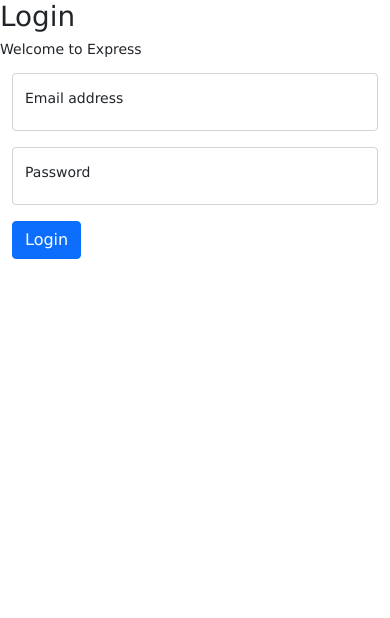
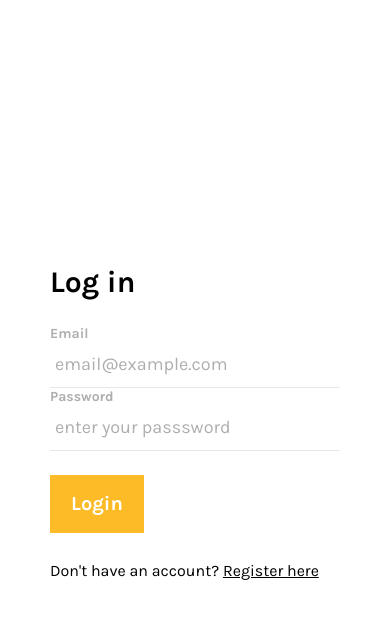
Before and after one commit to chris19960730/stocks-tracker, a website: page public/login.html in a window 390 px wide. Drawn offline with nearby package versions, Linux system fonts and the light colour scheme.

Commit message:
using templates for login/register page

```diff
--- a/public/login.html
+++ b/public/login.html
@@ -7,39 +7,71 @@
       integrity="sha384-BmbxuPwQa2lc/FVzBcNJ7UAyJxM6wuqIj61tLrc4wSX0szH/Ev+nYRRuWlolflfl"
       crossorigin="anonymous"
     />
+
+    <link
+      href="https://fonts.googleapis.com/css?family=Karla:400,700&display=swap"
+      rel="stylesheet"
+    />
+    <link
+      rel="stylesheet"
+      href="https://cdn.materialdesignicons.com/4.8.95/css/materialdesignicons.min.css"
+    />
     <link rel="stylesheet" href="/stylesheets/style.css" />
+    <link rel="stylesheet" href="stylesheets/login.css" />
   </head>
 
   <body>
-    <h1>Login</h1>
-    <p>Welcome to Express</p>
-    <div class="container">
-      <form action="/login/" method="post">
-        <div class="form-floating mb-3">
+    <main>
+      <div class="container-fluid">
+        <div class="row">
+          <div class="col-sm-6 login-section-wrapper">
+            <div class="login-wrapper my-auto">
+              <h1 class="login-title">Log in</h1>
+              <form action="/login" method="post">
+                <div class="form-group">
+                  <label for="email">Email</label>
                   <input
                     type="email"
+                    name="email"
+                    id="email"
                     class="form-control"
-            id="email"
-            name="email"
-            placeholder="example@example.com"
+                    placeholder="email@example.com"
                   />
-          <label for="email">Email address</label>
                 </div>
-        <div class="form-floating mb-3">
+                <div class="form-group mb-4">
+                  <label for="password">Password</label>
                   <input
                     type="password"
+                    name="password"
+                    id="password"
                     class="form-control"
-            id="password"
-            name="password"
-            placeholder="Password"
+                    placeholder="enter your passsword"
                   />
-          <label for="password">Password</label>
                 </div>
-        <div class="form-floating">
-          <button type="submit" class="btn btn-primary mb-3">Login</button>
+                <input
+                  name="login"
+                  id="login"
+                  class="btn btn-block login-btn"
+                  type="submit"
+                  value="Login"
+                />
+              </form>
+              <p class="login-wrapper-footer-text">
+                Don't have an account?
+                <a href="/register" class="text-reset">Register here</a>
+              </p>
             </div>
-      </form>
           </div>
+          <div class="col-sm-6 px-0 d-none d-sm-block">
+            <img
+              src="https://images.unsplash.com/photo-1612010167102-d1e8f83833e1?ixid=MXwxMjA3fDB8MHxzZWFyY2h8MTV8fHN0b2NrJTIwbWFya2V0fGVufDB8fDB8&ixlib=rb-1.2.1&auto=format&fit=crop&w=800&q=60"
+              alt="login image"
+              class="login-img"
+            />
+          </div>
+        </div>
+      </div>
+    </main>
   </body>
   <script
     src="https://cdn.jsdelivr.net/npm/bootstrap@5.0.0-beta2/dist/js/bootstrap.bundle.min.js"
--- /dev/null
+++ b/public/stylesheets/login.css
@@ -0,0 +1,124 @@
+body {
+  font-family: 'Karla', sans-serif;
+  background-color: #fff;
+  min-height: 100vh;
+}
+
+.brand-wrapper {
+  padding-top: 7px;
+  padding-bottom: 8px;
+}
+.brand-wrapper .logo {
+  height: 25px;
+}
+
+.login-section-wrapper {
+  display: -webkit-box;
+  display: flex;
+  -webkit-box-orient: vertical;
+  -webkit-box-direction: normal;
+  flex-direction: column;
+  padding: 68px 100px;
+  background-color: #fff;
+}
+@media (max-width: 991px) {
+  .login-section-wrapper {
+    padding-left: 50px;
+    padding-right: 50px;
+  }
+}
+@media (max-width: 575px) {
+  .login-section-wrapper {
+    padding-top: 20px;
+    padding-bottom: 20px;
+    min-height: 100vh;
+  }
+}
+
+.login-wrapper {
+  width: 300px;
+  max-width: 100%;
+  padding-top: 24px;
+  padding-bottom: 24px;
+}
+@media (max-width: 575px) {
+  .login-wrapper {
+    width: 100%;
+  }
+}
+.login-wrapper label {
+  font-size: 14px;
+  font-weight: bold;
+  color: #b0adad;
+}
+.login-wrapper .form-control {
+  border: none;
+  border-bottom: 1px solid #e7e7e7;
+  border-radius: 0;
+  padding: 9px 5px;
+  min-height: 40px;
+  font-size: 18px;
+  font-weight: normal;
+}
+.login-wrapper .form-control::-webkit-input-placeholder {
+  color: #b0adad;
+}
+.login-wrapper .form-control::-moz-placeholder {
+  color: #b0adad;
+}
+.login-wrapper .form-control:-ms-input-placeholder {
+  color: #b0adad;
+}
+.login-wrapper .form-control::-ms-input-placeholder {
+  color: #b0adad;
+}
+.login-wrapper .form-control::placeholder {
+  color: #b0adad;
+}
+.login-wrapper .login-btn {
+  padding: 13px 20px;
+  background-color: #fdbb28;
+  border-radius: 0;
+  font-size: 20px;
+  font-weight: bold;
+  color: #fff;
+  margin-bottom: 14px;
+}
+.login-wrapper .login-btn:hover {
+  border: 1px solid #fdbb28;
+  background-color: #fff;
+  color: #fdbb28;
+}
+.login-wrapper a.forgot-password-link {
+  color: #080808;
+  font-size: 14px;
+  text-decoration: underline;
+  display: inline-block;
+  margin-bottom: 54px;
+}
+@media (max-width: 575px) {
+  .login-wrapper a.forgot-password-link {
+    margin-bottom: 16px;
+  }
+}
+.login-wrapper-footer-text {
+  font-size: 16px;
+  color: #000;
+  margin-bottom: 0;
+}
+
+.login-title {
+  font-size: 30px;
+  color: #000;
+  font-weight: bold;
+  margin-bottom: 25px;
+}
+
+.login-img {
+  width: 100%;
+  height: 100vh;
+  -o-object-fit: cover;
+  object-fit: cover;
+  -o-object-position: left;
+  object-position: left;
+}
```
Also changed, not shown: public/register.html (+89 -23 lines), public/watchlists.html (+1 -2 lines). Lines whose indentation alone changed are shown as unchanged.
